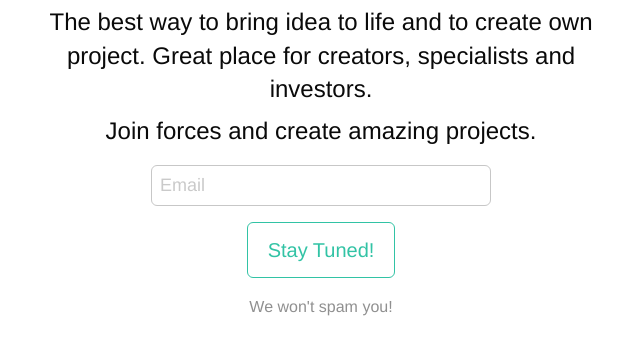
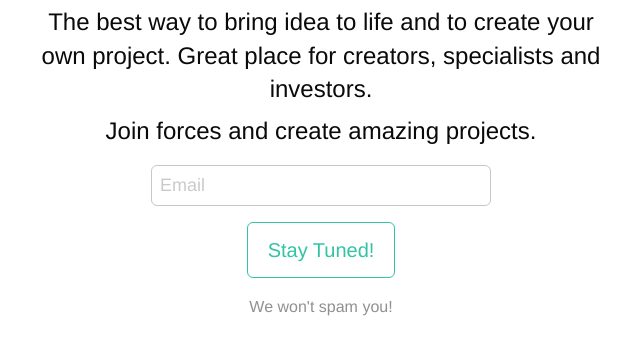
Before and after one commit to getproducker/getproducker.github.io, a website: page index.html in a window 1280 px wide. Shown: the part 315-668 px from the top of the page, without its empty margins (319-959 px from the left). Drawn offline with nearby package versions, Linux system fonts and the light colour scheme.

Commit message:
Text "your own"

```diff
--- a/index.html
+++ b/index.html
@@ -17,7 +17,7 @@
                 <a href="/"><img src="/img/duck.png" width="30%" height="30%" alt="logo"></a>
             </div>
             <h1>Producker</h1>
-            <h3 class="text-center">The best way to bring idea to life and to create own project. Great place for creators, specialists and investors.</h3>
+            <h3 class="text-center">The best way to bring idea to life and to create your own project. Great place for creators, specialists and investors.</h3>
             <h3>Join forces and create amazing projects.</h3>
 
             <div class="row" id="js-form">
```
